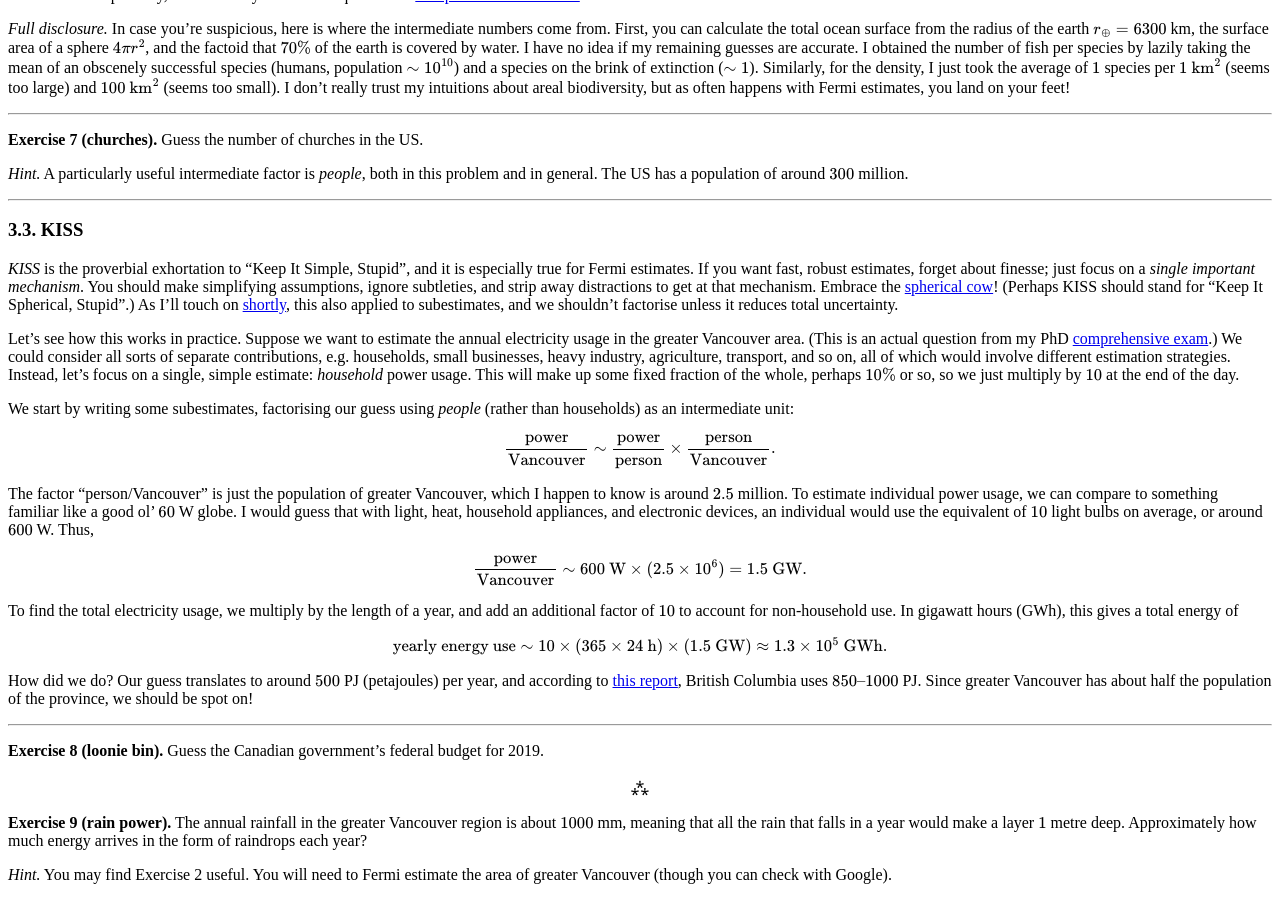
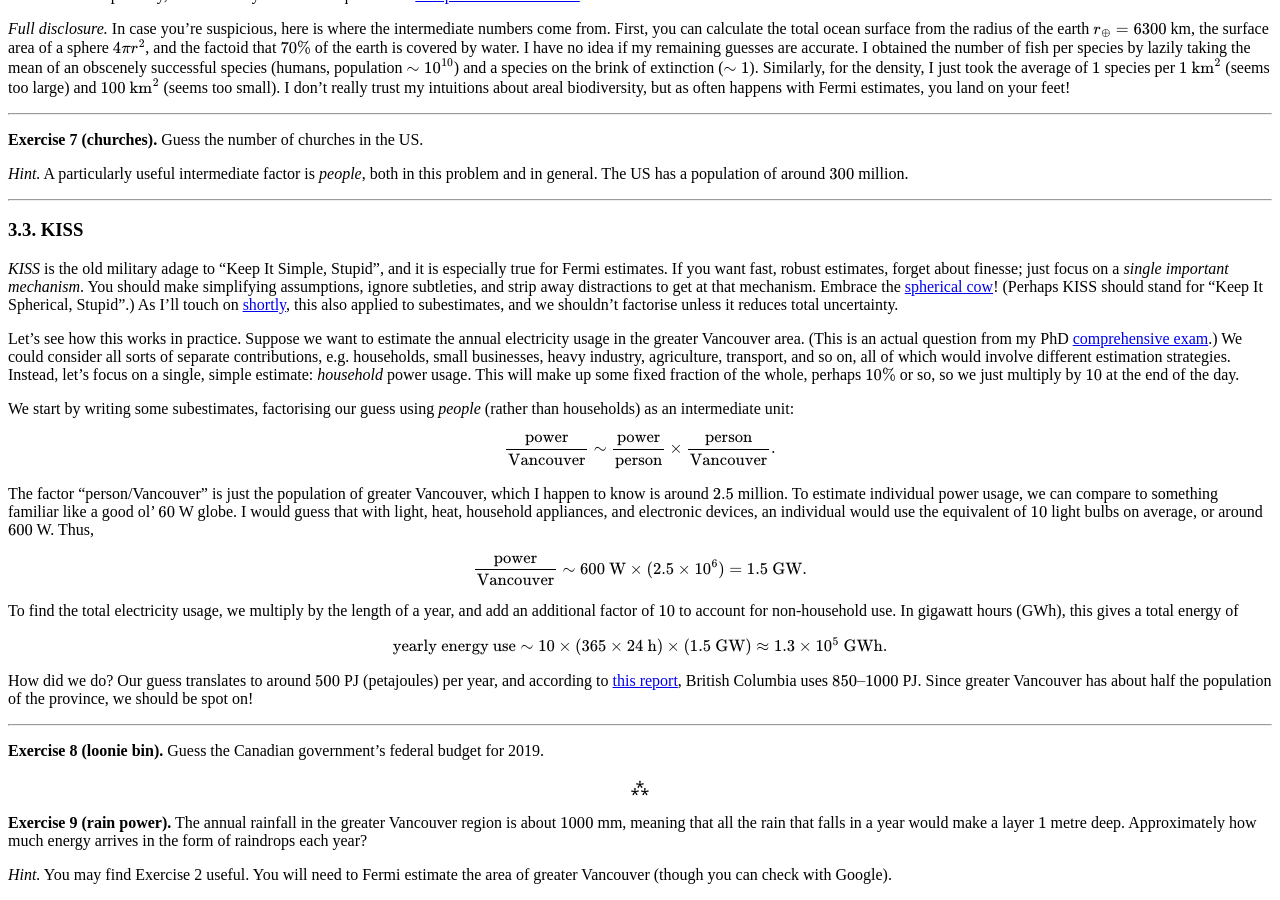
Before and after one commit to hapax/hapax.github.io, a Jekyll site: the page built from assets/simple-physics.md, in a window 1280 px wide and 900 px high, scrolled down 7711 px. Built offline with Jekyll 4.4.1, drawn with Linux system fonts in a browser that asks for light colours; our own code applies the rules of GitHub Pages for plain Markdown files; formulas are drawn with MathJax 3; a script that is not in the unit is left out.

Commit message:
Update simple-physics.md

```diff
--- a/assets/simple-physics.md
+++ b/assets/simple-physics.md
@@ -810,7 +810,7 @@ the US.
 
 ### 3.3. KISS<a id="sec-3-3" name="sec-3-3"></a>
 
-*KISS* is the proverbial exhortation to "Keep It Simple, Stupid", and it
+*KISS* is the old military adage to "Keep It Simple, Stupid", and it
 is especially true for Fermi estimates.
 If you want fast, robust estimates, forget about finesse; just
 focus on a *single important mechanism*.
```
